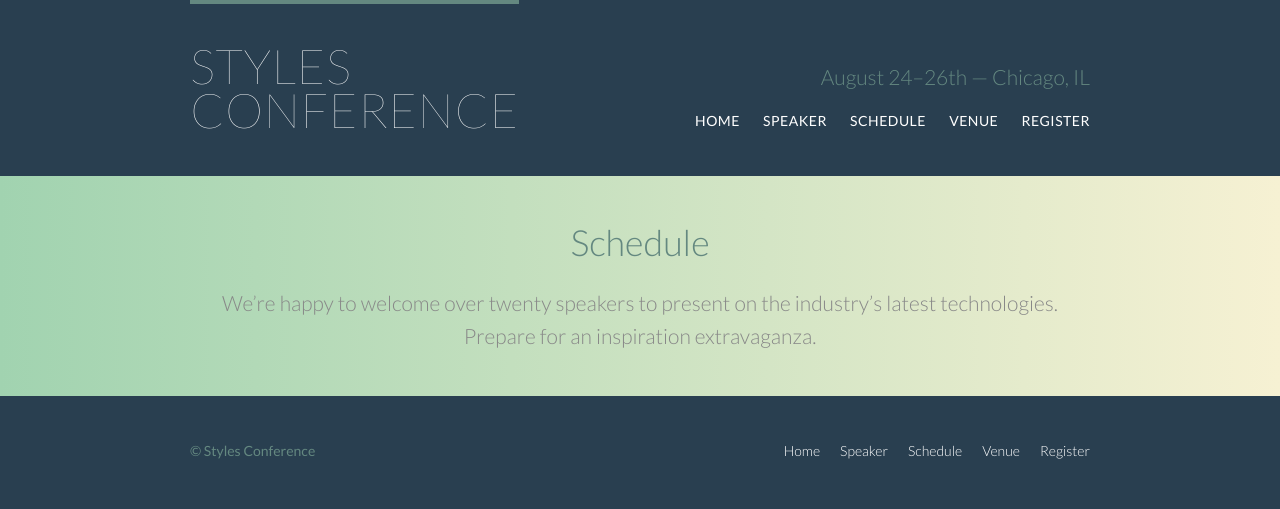
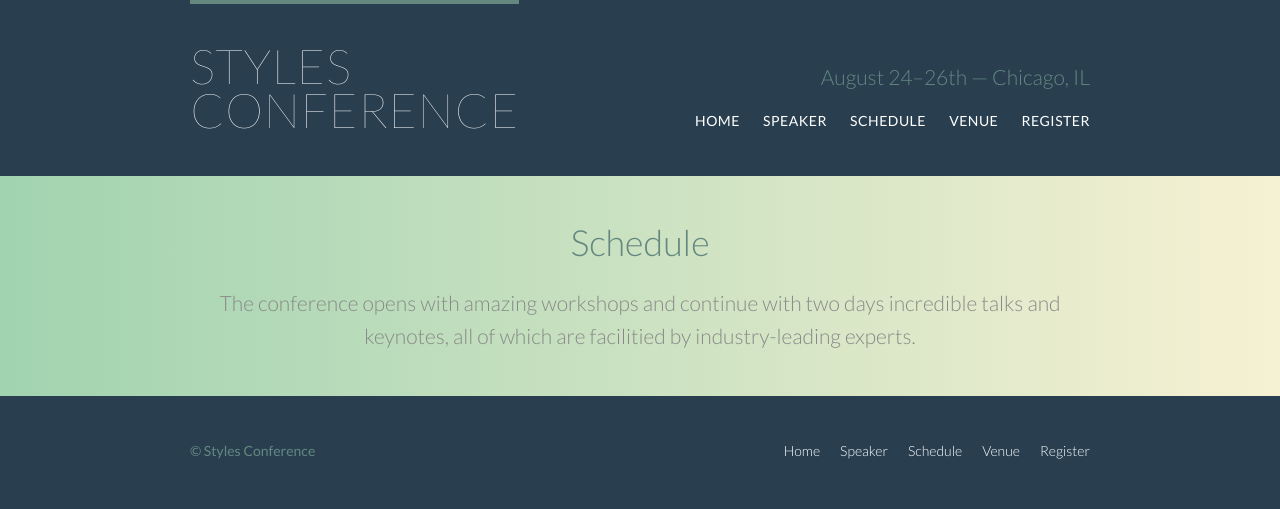
Before and after one commit to prince19taghap/webdesign, a plain HTML site: page schedule.html in a window 1280 px wide. Drawn offline with Linux system fonts and the light colour scheme.

Commit message:
initialize repo
Starting commit of project

```diff
--- a/schedule.html
+++ b/schedule.html
@@ -33,7 +33,7 @@
 
     <h1>Schedule</h1>
 
-    <p>We&#8217;re happy to welcome over twenty speakers to present on the industry&#8217;s latest technologies. Prepare for an inspiration extravaganza.</p>
+    <p>The conference opens with amazing workshops and continue with two days incredible talks and keynotes, all of which are facilitied by industry-leading experts.</p>
 
       </div>
     </section>
```
